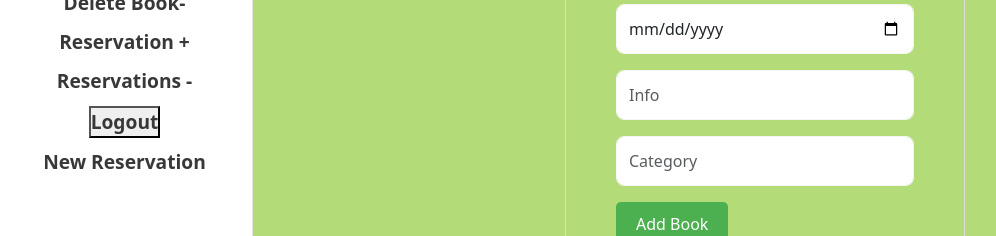
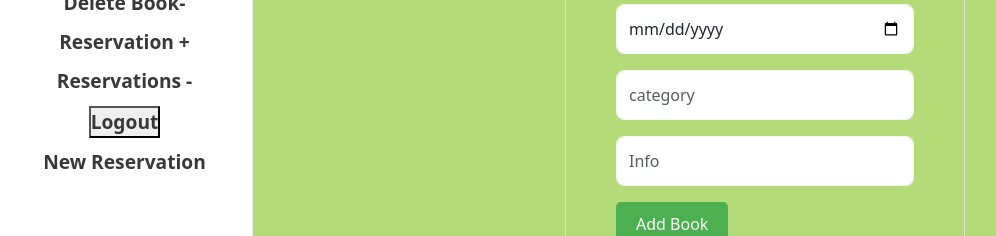
Before and after one commit to leloufadel/Page-To-page-Library-Frontend, a React (Create React App) app: page /bookform in a window 1280 px wide. Shown: the part 407-643 px from the top of the page, without its empty margins (3-999 px from the left). Built offline with nearby package versions, Linux system fonts and the light colour scheme; no server answers; sample sign-in values are in the browser's storage.

Commit message:
Update bookform.js

```diff
--- a/src/components/bookform.js
+++ b/src/components/bookform.js
@@ -55,10 +55,10 @@ const BookForm = () => {
           <input type="date" placeholder="Publisher Date" id="nameInput" className="form-control" value={publishDate} onChange={(e) => setPublishDate(e.target.value)} required />
         </div>
         <div className="mb-3">
-          <input type="text" placeholder="Info" id="nameInput" className="form-control" value={category} onChange={(e) => setCategory(e.target.value)} required />
+          <input type="text" placeholder="category" id="nameInput" className="form-control" value={category} onChange={(e) => setCategory(e.target.value)} required />
         </div>
         <div className="mb-3">
-          <input type="text" placeholder="Category" id="nameInput" className="form-control" value={info} onChange={(e) => setInfo(e.target.value)} required />
+          <input type="text" placeholder="Info" id="nameInput" className="form-control" value={info} onChange={(e) => setInfo(e.target.value)} required />
         </div>
         <button type="submit" className="form-btn">
           Add Book
```
